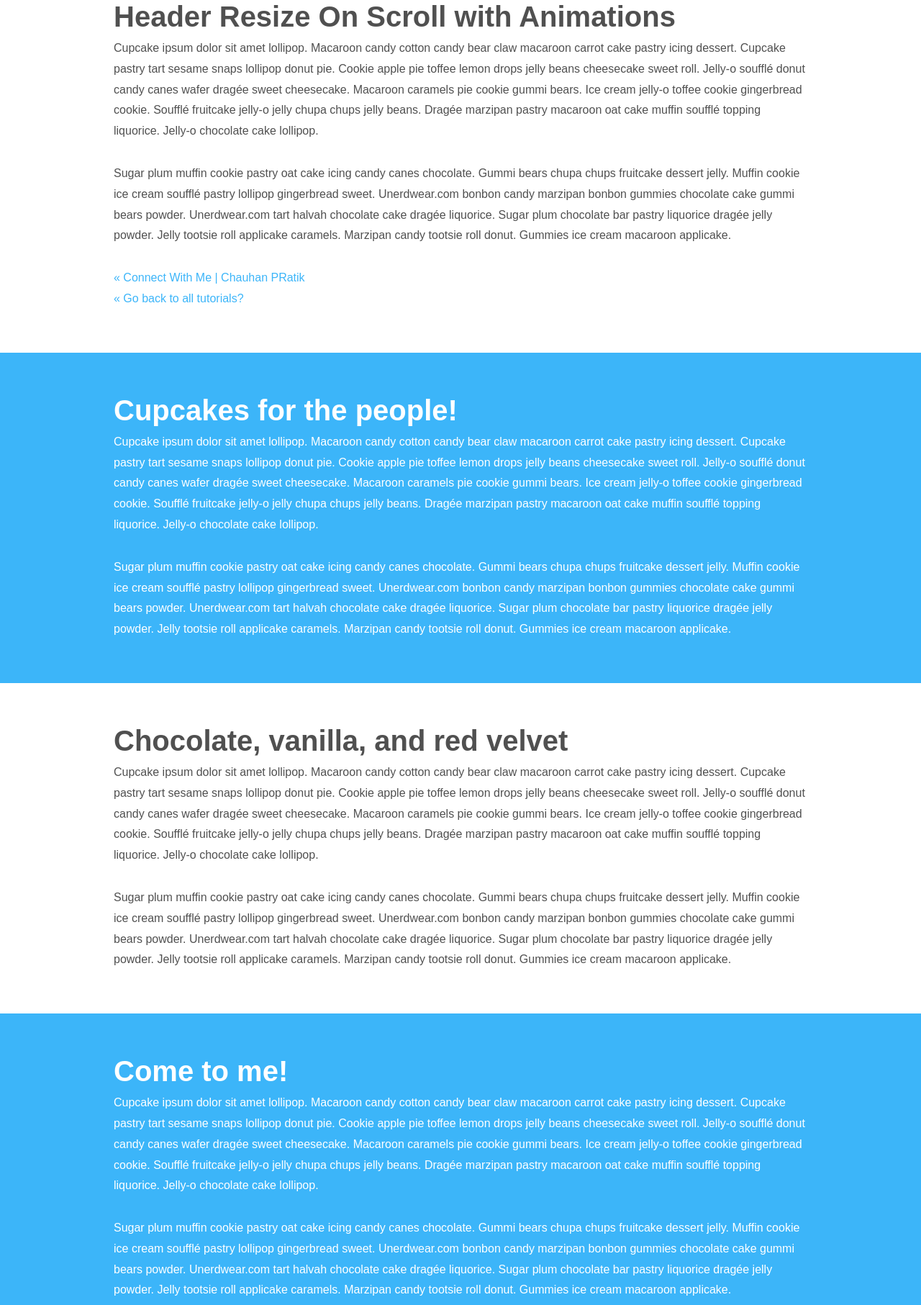
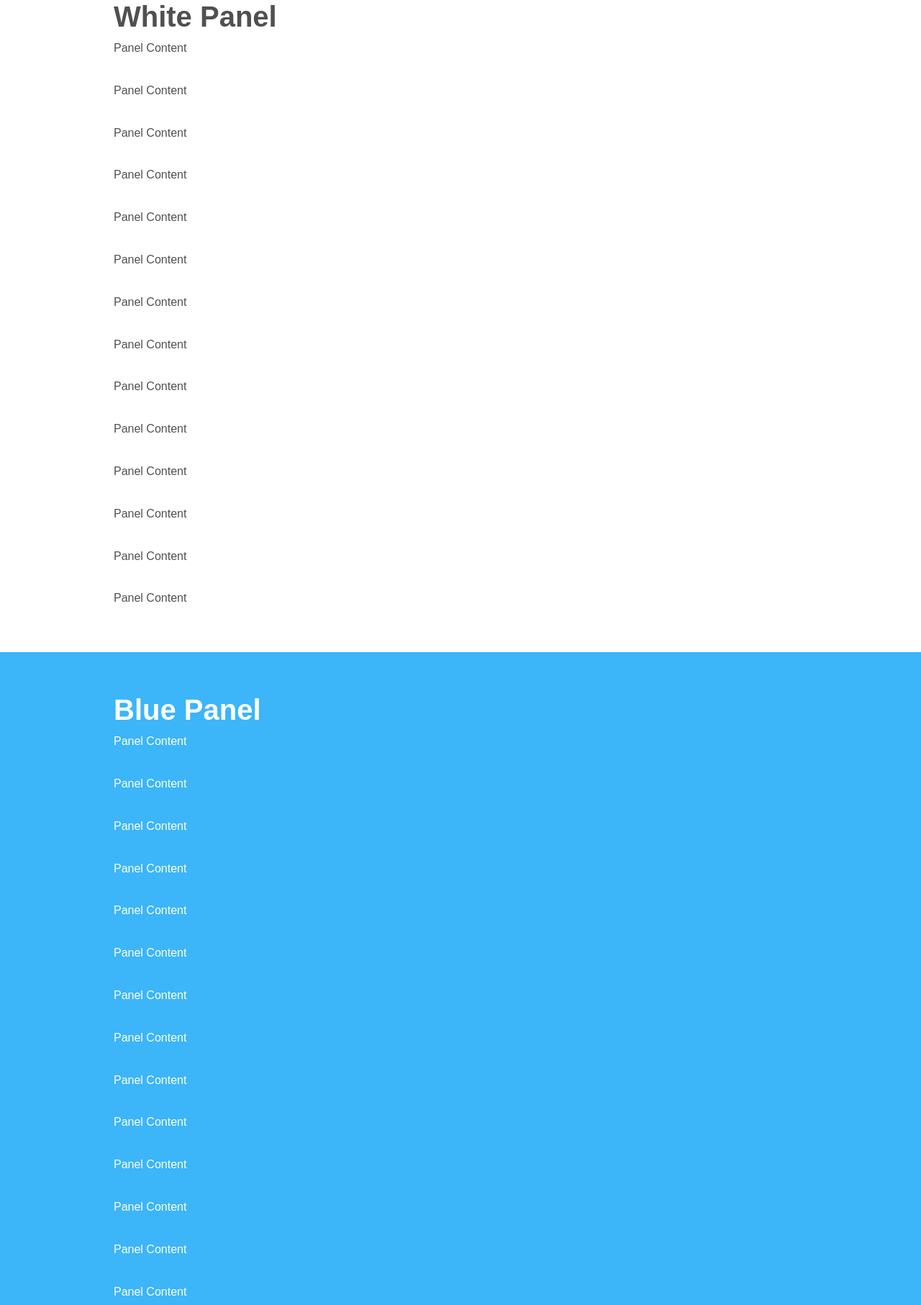
Before and after one commit to mr0786280/step-101, a plain HTML site: page index.html in a window 1280 px wide. Shown: the part 207-2020 px from the top of the page at 72% size. Drawn offline with nearby package versions, Linux system fonts and the light colour scheme.

Commit message:
Modified files.

```diff
--- a/_notes/dwsync.xml
+++ b/_notes/dwsync.xml
@@ -1,4 +1,4 @@
 <?xml version="1.0" encoding="utf-8" ?>
 <dwsync>
-<file name="index.html" server="inside-out-html5-app.catchthesehands.net" local="131634552898742025" remote="131634733200000000" Dst="1" />
+<file name="index.html" server="inside-out-html5-app.catchthesehands.net" local="131634757200000000" remote="131634757200000000" Dst="1" />
 </dwsync>
--- a/index.html
+++ b/index.html
@@ -4,7 +4,7 @@
 <head>
     <meta charset="utf-8">
     <meta name="viewport" content="width=device-width, initial-scale=1">
-    <title>inside out HTML5 App</title>
+    <title>inside out - HTML5 App</title>
     <link rel="stylesheet" href="https://maxcdn.bootstrapcdn.com/bootstrap/4.0.0/css/bootstrap.min.css" integrity="sha384-Gn5384xqQ1aoWXA+058RXPxPg6fy4IWvTNh0E263XmFcJlSAwiGgFAW/dAiS6JXm" crossorigin="anonymous">
     <link rel="stylesheet" href="assets/css/header-resize.css">
     <link rel="stylesheet" href="assets/css/footer.css">
@@ -32,66 +32,69 @@
     <div id="wrapper">
         <header>
             <div class="container clearfix">
-                <h1 id="logo"> Pratik </h1>
-                <nav> <a href="">Lorem</a> <a href="">Ipsum</a> <a href="">Dolor</a> </nav>
+                <h1 id="logo"> inside out </h1>
+                <nav>
+                    <a href="">Lorem</a>
+                    <a href="">Ipsum</a>
+                    <a href="">Dolor</a>
+                </nav>
             </div>
         </header>
-        <!-- /header -->
 
         <div id="main">
             <div id="content">
                 <section>
                     <div class="container">
-                        <h1>Header Resize On Scroll with Animations</h1>
-                        <p>Cupcake ipsum dolor sit amet lollipop. Macaroon candy cotton candy bear claw macaroon carrot cake pastry icing dessert. Cupcake pastry tart sesame snaps lollipop donut pie. Cookie apple pie toffee lemon drops jelly beans cheesecake sweet roll. Jelly-o soufflé donut candy canes wafer dragée sweet cheesecake. Macaroon caramels pie cookie gummi bears. Ice cream jelly-o toffee cookie gingerbread cookie. Soufflé fruitcake jelly-o jelly chupa chups jelly beans. Dragée marzipan pastry macaroon oat cake muffin soufflé topping liquorice. Jelly-o chocolate cake lollipop.</p>
-                        <p>Sugar plum muffin cookie pastry oat cake icing candy canes chocolate. Gummi bears chupa chups fruitcake dessert jelly. Muffin cookie ice cream soufflé pastry lollipop gingerbread sweet. Unerdwear.com bonbon candy marzipan bonbon gummies chocolate cake gummi bears powder. Unerdwear.com tart halvah chocolate cake dragée liquorice. Sugar plum chocolate bar pastry liquorice dragée jelly powder. Jelly tootsie roll applicake caramels. Marzipan candy tootsie roll donut. Gummies ice cream macaroon applicake.</p>
-                        <p> <a href="https://www.facebook.com/pratik.chauhan.cp">« Connect With Me | Chauhan PRatik</a><br>
-                            <a href="http://bootsnipp.com/cppratikcp">« Go back to all tutorials?</a> </p>
+                        <h1>White Panel</h1>
+                        <p>Panel Content</p>
+                        <p>Panel Content</p>
+                        <p>Panel Content</p>
+                        <p>Panel Content</p>
+                        <p>Panel Content</p>
+                        <p>Panel Content</p>
+                        <p>Panel Content</p>
+                        <p>Panel Content</p>
+                        <p>Panel Content</p>
+                        <p>Panel Content</p>
+                        <p>Panel Content</p>
+                        <p>Panel Content</p>
+                        <p>Panel Content</p>
+                        <p>Panel Content</p>
                     </div>
                 </section>
                 <section class="color">
                     <div class="container">
-                        <h1>Cupcakes for the people!</h1>
-                        <p>Cupcake ipsum dolor sit amet lollipop. Macaroon candy cotton candy bear claw macaroon carrot cake pastry icing dessert. Cupcake pastry tart sesame snaps lollipop donut pie. Cookie apple pie toffee lemon drops jelly beans cheesecake sweet roll. Jelly-o soufflé donut candy canes wafer dragée sweet cheesecake. Macaroon caramels pie cookie gummi bears. Ice cream jelly-o toffee cookie gingerbread cookie. Soufflé fruitcake jelly-o jelly chupa chups jelly beans. Dragée marzipan pastry macaroon oat cake muffin soufflé topping liquorice. Jelly-o chocolate cake lollipop.</p>
-                        <p>Sugar plum muffin cookie pastry oat cake icing candy canes chocolate. Gummi bears chupa chups fruitcake dessert jelly. Muffin cookie ice cream soufflé pastry lollipop gingerbread sweet. Unerdwear.com bonbon candy marzipan bonbon gummies chocolate cake gummi bears powder. Unerdwear.com tart halvah chocolate cake dragée liquorice. Sugar plum chocolate bar pastry liquorice dragée jelly powder. Jelly tootsie roll applicake caramels. Marzipan candy tootsie roll donut. Gummies ice cream macaroon applicake.</p>
-                    </div>
-                </section>
-                <section>
-                    <div class="container">
-                        <h1>Chocolate, vanilla, and red velvet</h1>
-                        <p>Cupcake ipsum dolor sit amet lollipop. Macaroon candy cotton candy bear claw macaroon carrot cake pastry icing dessert. Cupcake pastry tart sesame snaps lollipop donut pie. Cookie apple pie toffee lemon drops jelly beans cheesecake sweet roll. Jelly-o soufflé donut candy canes wafer dragée sweet cheesecake. Macaroon caramels pie cookie gummi bears. Ice cream jelly-o toffee cookie gingerbread cookie. Soufflé fruitcake jelly-o jelly chupa chups jelly beans. Dragée marzipan pastry macaroon oat cake muffin soufflé topping liquorice. Jelly-o chocolate cake lollipop.</p>
-                        <p>Sugar plum muffin cookie pastry oat cake icing candy canes chocolate. Gummi bears chupa chups fruitcake dessert jelly. Muffin cookie ice cream soufflé pastry lollipop gingerbread sweet. Unerdwear.com bonbon candy marzipan bonbon gummies chocolate cake gummi bears powder. Unerdwear.com tart halvah chocolate cake dragée liquorice. Sugar plum chocolate bar pastry liquorice dragée jelly powder. Jelly tootsie roll applicake caramels. Marzipan candy tootsie roll donut. Gummies ice cream macaroon applicake.</p>
-                    </div>
-                </section>
-                <section class="color">
-                    <div class="container">
-                        <h1>Come to me!</h1>
-                        <p>Cupcake ipsum dolor sit amet lollipop. Macaroon candy cotton candy bear claw macaroon carrot cake pastry icing dessert. Cupcake pastry tart sesame snaps lollipop donut pie. Cookie apple pie toffee lemon drops jelly beans cheesecake sweet roll. Jelly-o soufflé donut candy canes wafer dragée sweet cheesecake. Macaroon caramels pie cookie gummi bears. Ice cream jelly-o toffee cookie gingerbread cookie. Soufflé fruitcake jelly-o jelly chupa chups jelly beans. Dragée marzipan pastry macaroon oat cake muffin soufflé topping liquorice. Jelly-o chocolate cake lollipop.</p>
-                        <p>Sugar plum muffin cookie pastry oat cake icing candy canes chocolate. Gummi bears chupa chups fruitcake dessert jelly. Muffin cookie ice cream soufflé pastry lollipop gingerbread sweet. Unerdwear.com bonbon candy marzipan bonbon gummies chocolate cake gummi bears powder. Unerdwear.com tart halvah chocolate cake dragée liquorice. Sugar plum chocolate bar pastry liquorice dragée jelly powder. Jelly tootsie roll applicake caramels. Marzipan candy tootsie roll donut. Gummies ice cream macaroon applicake.</p>
-                    </div>
-                </section>
-                <section>
-                    <div class="container">
-                        <h1>Sugar rush, oh my...</h1>
-                        <p>Cupcake ipsum dolor sit amet lollipop. Macaroon candy cotton candy bear claw macaroon carrot cake pastry icing dessert. Cupcake pastry tart sesame snaps lollipop donut pie. Cookie apple pie toffee lemon drops jelly beans cheesecake sweet roll. Jelly-o soufflé donut candy canes wafer dragée sweet cheesecake. Macaroon caramels pie cookie gummi bears. Ice cream jelly-o toffee cookie gingerbread cookie. Soufflé fruitcake jelly-o jelly chupa chups jelly beans. Dragée marzipan pastry macaroon oat cake muffin soufflé topping liquorice. Jelly-o chocolate cake lollipop.</p>
-                        <p>Sugar plum muffin cookie pastry oat cake icing candy canes chocolate. Gummi bears chupa chups fruitcake dessert jelly. Muffin cookie ice cream soufflé pastry lollipop gingerbread sweet. Unerdwear.com bonbon candy marzipan bonbon gummies chocolate cake gummi bears powder. Unerdwear.com tart halvah chocolate cake dragée liquorice. Sugar plum chocolate bar pastry liquorice dragée jelly powder. Jelly tootsie roll applicake caramels. Marzipan candy tootsie roll donut. Gummies ice cream macaroon applicake.</p>
+                        <h1>Blue Panel</h1>
+                        <p>Panel Content</p>
+                        <p>Panel Content</p>
+                        <p>Panel Content</p>
+                        <p>Panel Content</p>
+                        <p>Panel Content</p>
+                        <p>Panel Content</p>
+                        <p>Panel Content</p>
+                        <p>Panel Content</p>
+                        <p>Panel Content</p>
+                        <p>Panel Content</p>
+                        <p>Panel Content</p>
+                        <p>Panel Content</p>
+                        <p>Panel Content</p>
+                        <p>Panel Content</p>
                     </div>
                 </section>
             </div>
         </div>
-        <!-- #main -->
 
         <link href="https://fortawesome.github.io/Font-Awesome/assets/font-awesome/css/font-awesome.css" rel="stylesheet">
-        <!--footer start from here-->
+
         <footer>
             <div class="container">
                 <div class="row">
                     <div class="col-md-4 col-sm-6 footerleft ">
                         <div class="logofooter"> Logo</div>
-                        <p>Lorem Ipsum is simply dummy text of the printing and typesetting industry. Lorem Ipsum has been the industry's standard dummy text ever since the 1500s, when an unknown printer took a galley.</p>
+                        <p>Lorem Ipsum</p>
                         <p><i class="fa fa-map-pin"></i> 210, Aggarwal Tower, Rohini sec 9, New Delhi -        110085, INDIA</p>
-                        <p><i class="fa fa-phone"></i> Phone (India) : +91 9999 878 398</p>
-                        <p><i class="fa fa-envelope"></i> E-mail : info@webenlance.com</p>
+                        <p><i class="fa fa-phone"></i> Phone (India) : +0 555 878 398</p>
+                        <p><i class="fa fa-envelope"></i> E-mail : info@here.com</p>
                     </div>
                     <div class="col-md-2 col-sm-6 paddingtop-bottom">
                         <h6 class="heading7">GENERAL LINKS</h6>
@@ -123,15 +126,16 @@
                 </div>
             </div>
         </footer>
-        <!--footer start from here-->
-
     </div>
-    <!-- /#wrapper -->
 
     <script src="https://code.jquery.com/jquery-3.2.1.slim.min.js" integrity="sha384-KJ3o2DKtIkvYIK3UENzmM7KCkRr/rE9/Qpg6aAZGJwFDMVNA/GpGFF93hXpG5KkN" crossorigin="anonymous"></script>
+
+    <script src="https://cdnjs.cloudflare.com/ajax/libs/popper.js/1.12.9/umd/popper.min.js" integrity="sha384-ApNbgh9B+Y1QKtv3Rn7W3mgPxhU9K/ScQsAP7hUibX39j7fakFPskvXusvfa0b4Q" crossorigin="anonymous"></script>
+
+    <script src="https://maxcdn.bootstrapcdn.com/bootstrap/4.0.0/js/bootstrap.min.js" integrity="sha384-JZR6Spejh4U02d8jOt6vLEHfe/JQGiRRSQQxSfFWpi1MquVdAyjUar5+76PVCmYl" crossorigin="anonymous"></script>
+
     <script src="assets/js/header-resize.js"></script>
-    <script src="https://cdnjs.cloudflare.com/ajax/libs/popper.js/1.12.9/umd/popper.min.js" integrity="sha384-ApNbgh9B+Y1QKtv3Rn7W3mgPxhU9K/ScQsAP7hUibX39j7fakFPskvXusvfa0b4Q" crossorigin="anonymous"></script>
-    <script src="https://maxcdn.bootstrapcdn.com/bootstrap/4.0.0/js/bootstrap.min.js" integrity="sha384-JZR6Spejh4U02d8jOt6vLEHfe/JQGiRRSQQxSfFWpi1MquVdAyjUar5+76PVCmYl" crossorigin="anonymous"></script>
+
 </body>
 
 </html>
```
